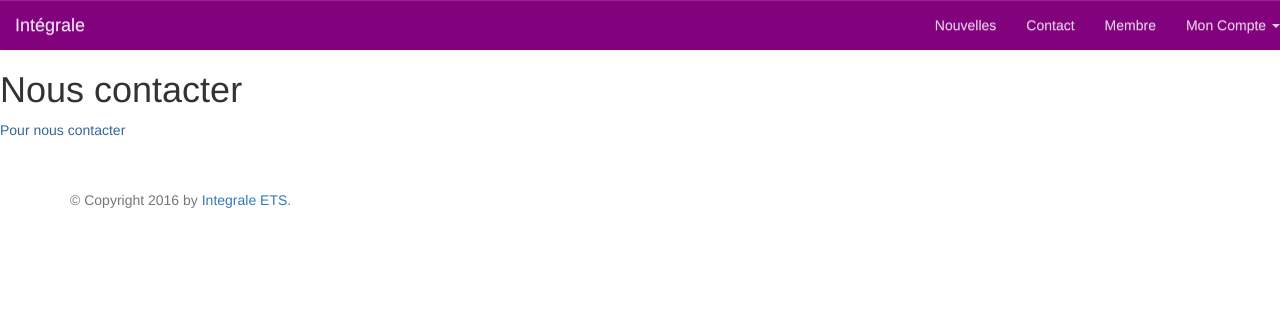
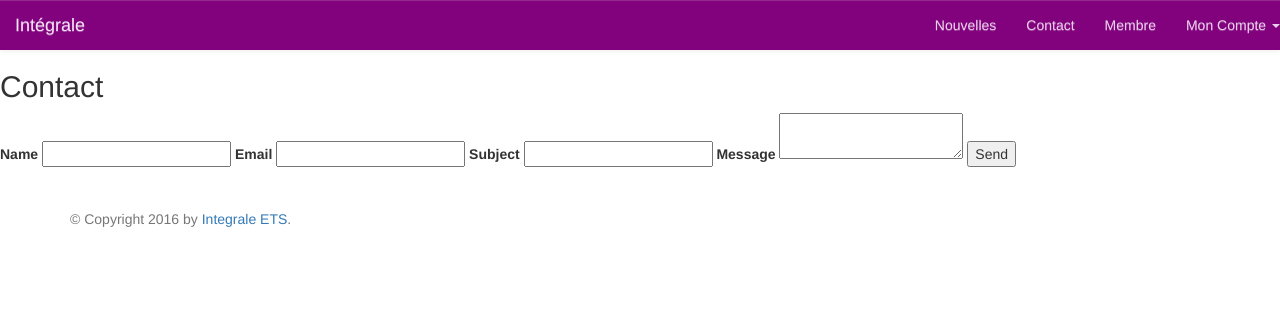
Before and after one commit to integraleets/integrale.etsmtl.ca, a Flask app: page /contact in a window 1280 px wide. Shown: the top 310 px of the page. Run offline with Flask 2, Linux system fonts and the light colour scheme; some libraries are stand-ins or nearby versions.

Commit message:
Contact form

```diff
--- /dev/null
+++ b/app/forms.py
@@ -0,0 +1,9 @@
+from flask.ext.wtf import Form
+from wtforms import TextField, TextAreaField, SubmitField, validators, ValidationError
+
+class ContactForm(Form):
+  name = TextField("Name", [validators.Required("Enter your name.")])
+  email = TextField("Email", [validators.Required("Enter your email"), validators.Email("Enter a valide email.")])
+  subject = TextField("Subject", [validators.Required("Enter your subject")])
+  message = TextAreaField("Message", [validators.Required("Enter your message")])
+  submit = SubmitField("Send")
--- /dev/null
+++ b/app/route.py
@@ -0,0 +1,61 @@
+from flask import Flask, render_template, request, flash
+from forms import ContactForm
+from flask.ext.mail import Message, Mail
+
+mail = Mail()
+
+app = Flask(__name__)
+
+app.config["MAIL_SERVER"] = "smtp.gmail.com"
+app.config["MAIL_PORT"] = 465
+app.config["MAIL_USE_SSL"] = True
+app.config["MAIL_USERNAME"] = ''
+app.config["MAIL_PASSWORD"] = ''
+
+mail.init_app(app)
+
+
+
+app.secret_key = 'development key'
+
+@app.route("/")
+def index():
+    return render_template('index.html')
+
+@app.route('/contact', methods=['GET', 'POST'])
+def contact():
+  form = ContactForm()
+  if request.method == 'POST':
+    if form.validate() == False:
+      flash('All fields are required.')
+      return render_template('contact.html', form=form)
+    else:
+      msg = Message(form.subject.data, sender='', recipients=['your_email@example.com'])
+      msg.body = """
+      From: %s <%s>
+      %s
+      """ % (form.name.data, form.email.data, form.message.data)
+      mail.send(msg)
+
+      return render_template('contact.html', success=True)
+
+  elif request.method == 'GET':
+    return render_template('contact.html', form=form)
+
+
+
+
+@app.route("/membre")
+def membre():
+    return render_template('membre.html')
+
+@app.route("/login")
+def login():
+    return render_template('login.html')
+
+@app.errorhandler(404)
+def page_not_found(e):
+    return render_template('404.html'), 404
+
+if __name__ == "__main__":
+    app.run(debug=True)
--- /dev/null
+++ b/app/templates/contact.html
@@ -0,0 +1,46 @@
+{% extends "layout.html" %}
+{% block title %}Contact{% endblock %}
+{% block content %}
+  <h2>Contact</h2>
+
+  {% if success %}
+    <p>Thank you for your message. We'll get back to you shortly.</p>
+
+  {% else %}
+
+    {% for message in form.name.errors %}
+      <div class="flash">{{ message }}</div>
+    {% endfor %}
+
+    {% for message in form.email.errors %}
+      <div class="flash">{{ message }}</div>
+    {% endfor %}
+
+    {% for message in form.subject.errors %}
+      <div class="flash">{{ message }}</div>
+    {% endfor %}
+
+    {% for message in form.message.errors %}
+      <div class="flash">{{ message }}</div>
+    {% endfor %}
+
+    <form action="{{ url_for('contact') }}" method=post>
+      {{ form.hidden_tag() }}
+
+      {{ form.name.label }}
+      {{ form.name }}
+
+      {{ form.email.label }}
+      {{ form.email }}
+
+      {{ form.subject.label }}
+      {{ form.subject }}
+
+      {{ form.message.label }}
+      {{ form.message }}
+
+      {{ form.submit }}
+    </form>
+
+  {% endif %}
+{% endblock %}
--- a/templates/menu.html
+++ b/app/templates/menu.html
@@ -12,8 +12,8 @@
 
 		<ul class="nav navbar-nav navbar-right">
 			<li><a href="/">Nouvelles</a></li>
-			<li><a href="/contact">Contact</a></li>
-			<li><a href="/membre">Membre</a></li>
+			<li><a href="{{ url_for('contact') }}">Contact</a></li>
+			<li><a href="{{ url_for('membre') }}">Membre</a></li>
 			<li class="dropdown">
 				<a href="javascript:void(0)" class="dropdown-toggle" data-toggle="dropdown">Mon Compte <b class="caret"></b></a>
 				<ul class="dropdown-menu">
--- a/integrale.py
+++ /dev/null
@@ -1,21 +0,0 @@
-from flask import Flask, render_template
-app = Flask(__name__)
-
-@app.route("/")
-def main():
-    return render_template('index.html')
-
-@app.route("/contact")
-def contact():
-    return render_template('contact.html')
-
-@app.route("/membre")
-def membre():
-    return render_template('membre.html')
-
-@app.route("/login")
-def login():
-    return render_template('login.html')
-
-if __name__ == "__main__":
-    app.run(debug=True)
--- a/templates/contact.html
+++ /dev/null
@@ -1,13 +0,0 @@
-{% extends "layout.html" %}
-{% block title %}Contact{% endblock %}
-{% block head %}
-  {{ super() }}
-  <style type="text/css">
-    .important { color: #336699; }
-  </style>
-{% endblock %}
-{% block content %}
-  <h1>Nous contacter</h1>
-  <p class="important">
-    Pour nous contacter
-{% endblock %}
```
Also changed, not shown: app/templates/404.html (added, +7 -0 lines), app/static/logo.png (renamed from static/logo.png), app/static/menu.css (renamed from static/menu.css), app/templates/footer.html (renamed from templates/footer.html), app/templates/index.html (renamed from templates/index.html), app/templates/layout.html (renamed from templates/layout.html), app/templates/membre.html (added), 1 other file.
